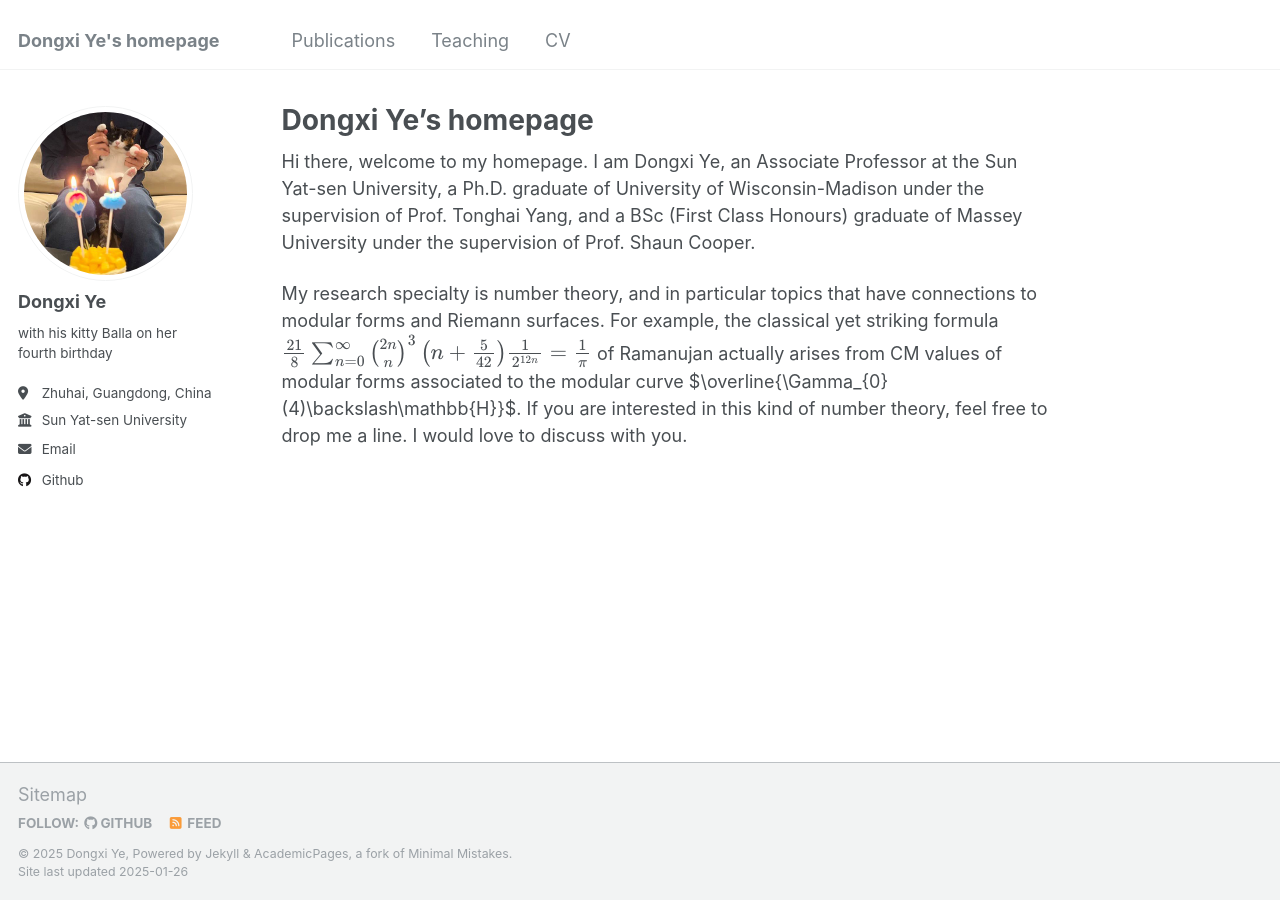
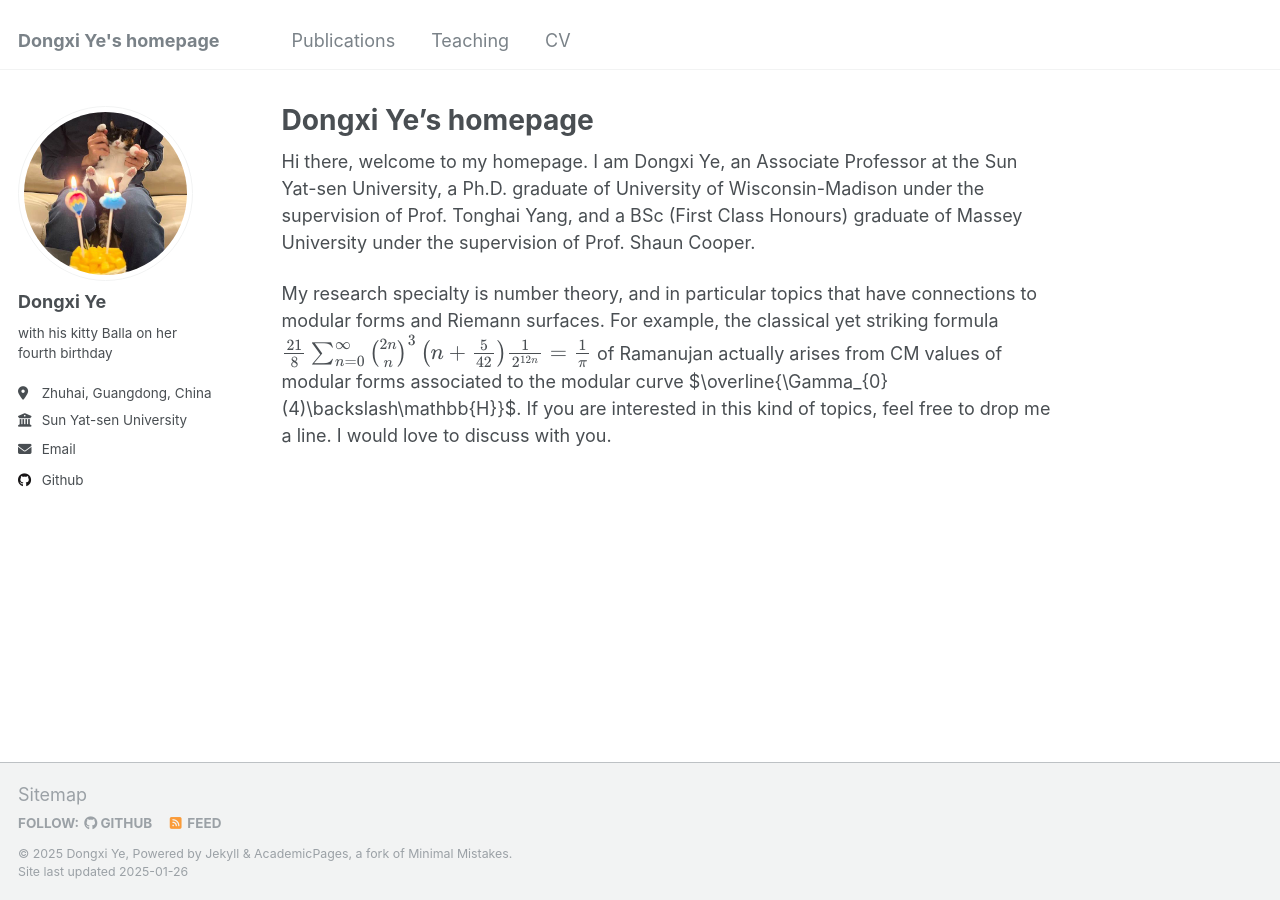
Before and after one commit to Dongxi-Ye/homepage, a Jekyll site: the page built from _pages/about.md, in a window 1280 px wide. Built offline with Jekyll 4.4.1, drawn with Linux system fonts in a browser that asks for light colours.

Commit message:
Update about.md

```diff
--- a/_pages/about.md
+++ b/_pages/about.md
@@ -13,4 +13,4 @@ My research specialty is number theory, and in particular topics that have conne
 $$
 \frac{21}{8}\sum_{n=0}^{\infty}\binom{2n}{n}^{3}\left(n+\frac{5}{42}\right)\frac{1}{2^{12n}}=\frac{1}{\pi}
 $$
-of Ramanujan actually arises from CM values of modular forms associated to the modular curve $\overline{\Gamma_{0}(4)\backslash\mathbb{H}}$. If you are interested in this kind of number theory, feel free to drop me a line. I would love to discuss with you.
+of Ramanujan actually arises from CM values of modular forms associated to the modular curve $\overline{\Gamma_{0}(4)\backslash\mathbb{H}}$. If you are interested in this kind of topics, feel free to drop me a line. I would love to discuss with you.
```
